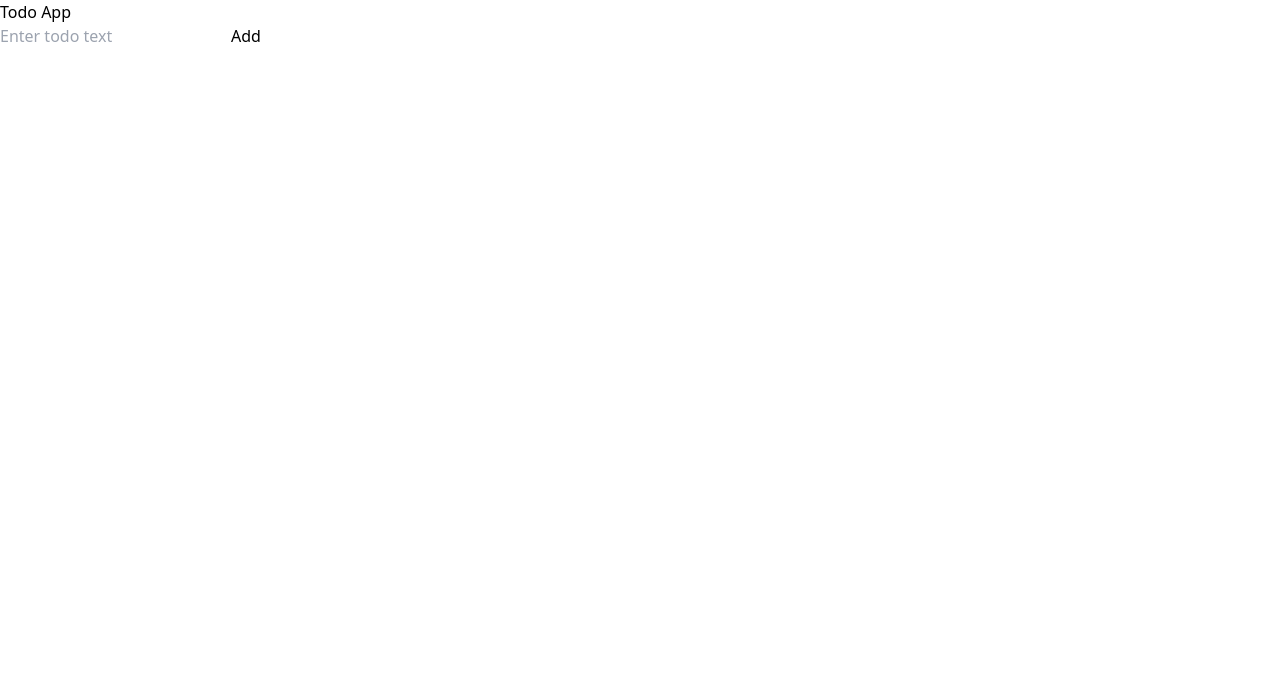
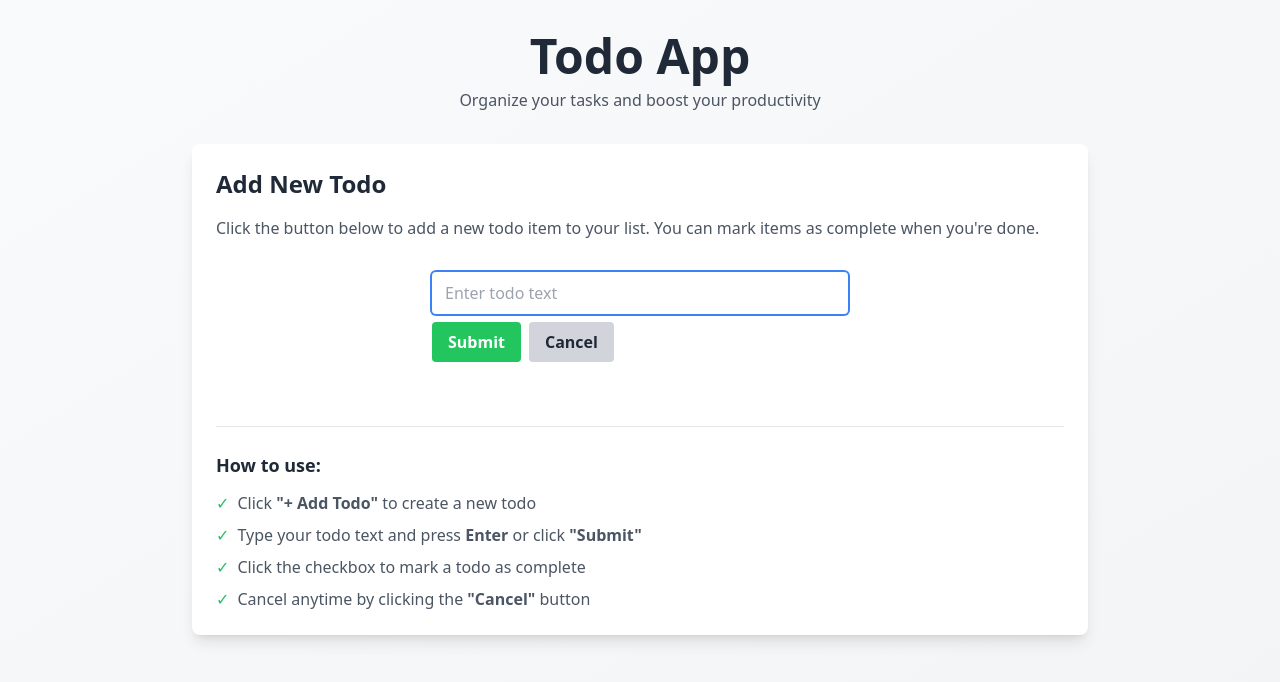
Before and after one commit to Koma-bgl/ai-bali-2026, a Next.js app: page / in a window 1280 px wide. Both pictures are taken after a click on the button "+ Add Todo". Shown: the top 682 px of the page. Built offline with nearby package versions, Linux system fonts and the light colour scheme.

Commit message:
escalation: AIT-4 blockers detected after 2 attempts

```diff
--- a/app/components/TodoButton.tsx
+++ b/app/components/TodoButton.tsx
@@ -1,52 +1,139 @@
+'use client';
+
 import { useState } from 'react';
+
+interface TodoItem {
+  id: number;
+  text: string;
+  completed: boolean;
+}
 
 export default function TodoButton() {
   const [isInputVisible, setIsInputVisible] = useState(false);
   const [todoText, setTodoText] = useState('');
   const [error, setError] = useState('');
+  const [todos, setTodos] = useState<TodoItem[]>([]);
 
   const handleAddTodo = () => {
     if (todoText.trim() === '') {
-      setError('Todo text cannot be empty');
+      setError('Todo item cannot be empty');
       return;
     }
-    // TODO: Add logic to submit the todo item
-    console.log('Adding todo:', todoText);
+
+    // Add new todo item to the beginning of the list
+    const newTodo: TodoItem = {
+      id: Date.now(),
+      text: todoText.trim(),
+      completed: false
+    };
+
+    setTodos(prevTodos => [newTodo, ...prevTodos]);
     setTodoText('');
     setIsInputVisible(false);
     setError('');
   };
 
+  const handleKeyDown = (e: React.KeyboardEvent) => {
+    if (e.key === 'Enter') {
+      handleAddTodo();
+    }
+    if (e.key === 'Escape') {
+      setIsInputVisible(false);
+      setTodoText('');
+      setError('');
+    }
+  };
+
+  const toggleTodo = (id: number) => {
+    setTodos(prevTodos =>
+      prevTodos.map(todo =>
+        todo.id === id ? { ...todo, completed: !todo.completed } : todo
+      )
+    );
+  };
+
   return (
-    <div className="todo-button-container">
+    <div className="todo-container max-w-md mx-auto p-4">
       {!isInputVisible ? (
         <button
           onClick={() => setIsInputVisible(true)}
           aria-label="Add Todo"
-          className="add-todo-button"
+          className="add-todo-button bg-blue-500 hover:bg-blue-700 text-white font-bold py-2 px-4 rounded transition-colors duration-200 focus:outline-none focus:ring-2 focus:ring-blue-500 focus:ring-opacity-50"
+          data-testid="add-todo-button"
         >
           + Add Todo
         </button>
       ) : (
-        <div className="todo-input-container">
+        <div className="todo-input-container space-y-2 mb-4">
           <input
             type="text"
             value={todoText}
-            onChange={(e) => setTodoText(e.target.value)}
+            onChange={(e) => {
+              setTodoText(e.target.value);
+              if (error) setError('');
+            }}
             placeholder="Enter todo text"
             aria-label="Todo Input"
-            className="todo-input"
-            onKeyDown={(e) => e.key === 'Enter' && handleAddTodo()}
+            className="todo-input border border-gray-300 rounded py-2 px-3 w-full focus:outline-none focus:ring-2 focus:ring-blue-500 focus:border-transparent"
+            onKeyDown={handleKeyDown}
+            data-testid="add-todo-input"
+            autoFocus
           />
-          <button
-            onClick={handleAddTodo}
-            aria-label="Submit Todo"
-            className="submit-todo-button"
-          >
-            Add
-          </button>
-          {error && <p className="error-message">{error}</p>}
+          <div className="flex space-x-2">
+            <button
+              onClick={handleAddTodo}
+              aria-label="Submit Todo"
+              className="submit-todo-button bg-green-500 hover:bg-green-700 text-white font-bold py-2 px-4 rounded transition-colors duration-200 focus:outline-none focus:ring-2 focus:ring-green-500 focus:ring-opacity-50"
+              data-testid="submit-todo-button"
+            >
+              Submit
+            </button>
+            <button
+              onClick={() => {
+                setIsInputVisible(false);
+                setTodoText('');
+                setError('');
+              }}
+              aria-label="Cancel"
+              className="bg-gray-300 hover:bg-gray-400 text-gray-800 font-bold py-2 px-4 rounded transition-colors duration-200 focus:outline-none focus:ring-2 focus:ring-gray-500 focus:ring-opacity-50"
+              data-testid="cancel-todo-button"
+            >
+              Cancel
+            </button>
+          </div>
+          {error && (
+            <p className="error-message text-red-500 text-sm" data-testid="todo-error-message">
+              {error}
+            </p>
+          )}
         </div>
+      )}
+
+      {todos.length > 0 && (
+        <ul className="todo-list space-y-2 mt-4" data-testid="todo-list">
+          {todos.map(todo => (
+            <li
+              key={todo.id}
+              className="flex items-center space-x-2 p-2 bg-gray-50 rounded hover:bg-gray-100 transition-colors duration-200"
+              data-testid="todo-item"
+            >
+              <input
+                type="checkbox"
+                checked={todo.completed}
+                onChange={() => toggleTodo(todo.id)}
+                aria-label={`Mark "${todo.text}" as ${todo.completed ? 'incomplete' : 'complete'}`}
+                className="h-4 w-4 text-blue-600 rounded focus:ring-blue-500"
+                data-testid={`todo-checkbox-${todo.id}`}
+              />
+              <span
+                className={`flex-grow ${todo.completed ? 'line-through text-gray-500' : 'text-gray-800'}`}
+                data-testid={`todo-text-${todo.id}`}
+              >
+                {todo.text}
+              </span>
+            </li>
+          ))}
+        </ul>
       )}
     </div>
   );
--- a/app/page.tsx
+++ b/app/page.tsx
@@ -2,9 +2,49 @@ import TodoButton from './components/TodoButton';
 
 export default function Home() {
   return (
-    <main>
-      <h1>Todo App</h1>
-      <TodoButton />
+    <main className="min-h-screen bg-gradient-to-br from-gray-50 to-gray-100 p-4 md:p-8">
+      <div className="max-w-4xl mx-auto">
+        <header className="mb-8 text-center">
+          <h1 className="text-4xl md:text-5xl font-bold text-gray-800 mb-2">
+            Todo App
+          </h1>
+          <p className="text-gray-600">
+            Organize your tasks and boost your productivity
+          </p>
+        </header>
+
+        <div className="bg-white rounded-lg shadow-lg p-6">
+          <div className="mb-6">
+            <h2 className="text-2xl font-semibold text-gray-800 mb-4">Add New Todo</h2>
+            <p className="text-gray-600 mb-4">
+              Click the button below to add a new todo item to your list. You can mark items as complete when you're done.
+            </p>
+            <TodoButton />
+          </div>
+
+          <div className="mt-8 pt-6 border-t border-gray-200">
+            <h3 className="text-lg font-semibold text-gray-800 mb-3">How to use:</h3>
+            <ul className="space-y-2 text-gray-600">
+              <li className="flex items-start">
+                <span className="text-green-500 mr-2">✓</span>
+                <span>Click <strong>"+ Add Todo"</strong> to create a new todo</span>
+              </li>
+              <li className="flex items-start">
+                <span className="text-green-500 mr-2">✓</span>
+                <span>Type your todo text and press <strong>Enter</strong> or click <strong>"Submit"</strong></span>
+              </li>
+              <li className="flex items-start">
+                <span className="text-green-500 mr-2">✓</span>
+                <span>Click the checkbox to mark a todo as complete</span>
+              </li>
+              <li className="flex items-start">
+                <span className="text-green-500 mr-2">✓</span>
+                <span>Cancel anytime by clicking the <strong>"Cancel"</strong> button</span>
+              </li>
+            </ul>
+          </div>
+        </div>
+      </div>
     </main>
   );
 }
```
Also changed, not shown: 2 other files (tests, documents, lock files or other folders).
